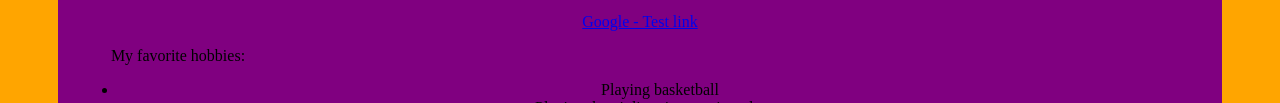
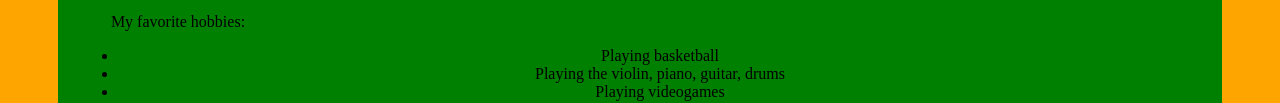
Before and after one commit to JacobHeo/JacobHeo.github.io, a plain HTML site: page aboutme.html in a window 1280 px wide. Shown: the part 307-410 px from the top of the page. Drawn offline with Linux system fonts and the light colour scheme.

Commit message:
add color

```diff
--- a/aboutme.html
+++ b/aboutme.html
@@ -10,11 +10,6 @@
         </div>
         <p>
           <img src="http://shop.wilson.com/media/catalog/product/cache/38/image/9df78eab33525d08d6e5fb8d27136e95/w/t/wtb0516r-1.jpg"/>
-        </p>
-        <p>
-          <a href="http://www.google.com/" >
-            Google - Test link
-          </a>
         </p>
         <p style="width:200px;">
           My favorite hobbies:
--- a/mystyle.css
+++ b/mystyle.css
@@ -8,7 +8,7 @@ body{
 }
 
 #container{
-  background-color:purple;
+  background-color:green;
   margin:50px;
   border-radius:50px;
   padding:20px;
```
